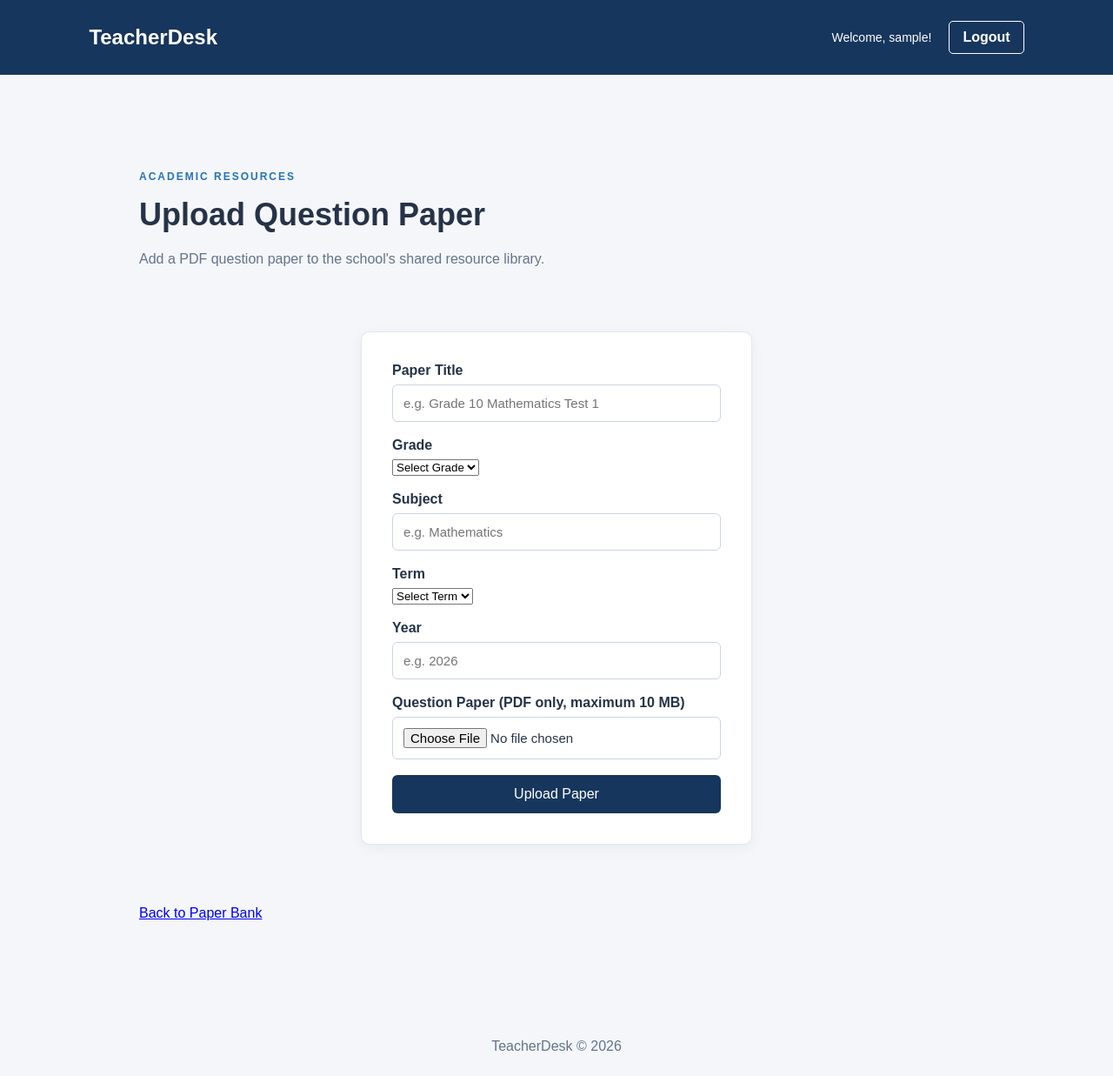
After one commit to ItumelengRandyMalau/teacherdesk, a Flask app: page /papers/upload in a window 1280 px wide. The commit adds this page. Shown: the whole page at 87% size. Run offline with Flask 3, Linux system fonts and the light colour scheme; the visitor is signed in with stand-in values (Sample User, id 1); some libraries are stand-ins or nearby versions.

Commit message:
Add Question Paper Bank feature with upload, download, and delete functionality

```diff
--- a/app/__init__.py
+++ b/app/__init__.py
@@ -26,7 +26,12 @@ def create_app():
         raise RuntimeError("MONGO_URI is not configured.")
 
     mongo.init_app(app)
+
     app.register_blueprint(auth, url_prefix="/auth")
+
+    # Register the Question Paper Bank routes.
+    from app.papers import papers
+    app.register_blueprint(papers, url_prefix="/papers")
 
 
     @app.before_request
--- a/app/papers/routes.py
+++ b/app/papers/routes.py
@@ -0,0 +1,142 @@
+
+from datetime import datetime, timezone
+from io import BytesIO
+
+from bson import ObjectId
+from flask import (
+    render_template,
+    request,
+    redirect,
+    url_for,
+    session,
+    flash,
+    abort,
+    send_file
+)
+from gridfs import GridFS
+from gridfs.errors import NoFile
+from werkzeug.utils import secure_filename
+
+from app import mongo
+from app.decorators import login_required, role_required
+from app.papers import papers
+
+
+# Only PDF documents are accepted by the Question Paper Bank.
+ALLOWED_EXTENSION = ".pdf"
+
+
+@papers.route("/")
+@login_required
+def paper_bank():
+
+    # Retrieve the uploaded papers, newest first.
+    question_papers = list(
+        GridFS(mongo.db).find().sort("uploadDate", -1)
+    )
+
+    return render_template(
+        "paper_bank.html",
+        username=session["username"],
+        question_papers=question_papers
+    )
+
+
+@papers.route("/upload", methods=["GET", "POST"])
+@role_required("admin", "teacher")
+def upload_paper():
+
+    if request.method == "POST":
+
+        title = request.form.get("title", "").strip()
+        grade = request.form.get("grade", "").strip()
+        subject = request.form.get("subject", "").strip()
+        term = request.form.get("term", "").strip()
+        year = request.form.get("year", "").strip()
+
+        uploaded_file = request.files.get("paper")
+
+        if not all([title, grade, subject, term, year, uploaded_file]):
+            flash("Please complete all fields and select a PDF file.")
+            return redirect(url_for("papers.upload_paper"))
+
+        if not year.isdigit() or len(year) != 4:
+            flash("Please enter a valid four-digit year.")
+            return redirect(url_for("papers.upload_paper"))
+
+        filename = secure_filename(uploaded_file.filename or "")
+
+        if not filename.lower().endswith(ALLOWED_EXTENSION):
+            flash("Only PDF files are allowed.")
+            return redirect(url_for("papers.upload_paper"))
+
+        # Check the actual file signature rather than trusting its extension.
+        file_signature = uploaded_file.stream.read(5)
+        uploaded_file.stream.seek(0)
+
+        if file_signature != b"%PDF-":
+            flash("The selected file is not a valid PDF document.")
+            return redirect(url_for("papers.upload_paper"))
+
+        metadata = {
+            "title": title,
+            "grade": grade,
+            "subject": subject,
+            "term": term,
+            "year": int(year),
+            "uploaded_by": session["user_id"],
+            "uploader_name": session["username"],
+            "uploaded_at": datetime.now(timezone.utc)
+        }
+
+        # GridFS stores the PDF in MongoDB, not on Render's local disk.
+        GridFS(mongo.db).put(
+            uploaded_file.stream,
+            filename=filename,
+            content_type="application/pdf",
+            metadata=metadata
+        )
+
+        flash("Question paper uploaded successfully.")
+        return redirect(url_for("papers.paper_bank"))
+
+    return render_template(
+        "upload_paper.html",
+        username=session["username"]
+    )
+
+
+@papers.route("/<paper_id>/download")
+@login_required
+def download_paper(paper_id):
+
+    if not ObjectId.is_valid(paper_id):
+        abort(404)
+
+    try:
+        paper = GridFS(mongo.db).get(ObjectId(paper_id))
+    except NoFile:
+        abort(404)
+
+    return send_file(
+        BytesIO(paper.read()),
+        mimetype="application/pdf",
+        as_attachment=True,
+        download_name=paper.filename
+    )
+
+
+@papers.route("/<paper_id>/delete", methods=["POST"])
+@role_required("admin")
+def delete_paper(paper_id):
+
+    if not ObjectId.is_valid(paper_id):
+        abort(404)
+
+    try:
+        GridFS(mongo.db).delete(ObjectId(paper_id))
+    except NoFile:
+        abort(404)
+
+    flash("Question paper deleted successfully.")
+    return redirect(url_for("papers.paper_bank"))
--- a/app/templates/teacher.html
+++ b/app/templates/teacher.html
@@ -6,7 +6,7 @@ endblock %} {% block header %}
   <div class="nav-user">
     <span>Welcome, {{ username }}!</span>
     <form method="POST" action="{{ url_for('auth.logout') }}">
-      <input type="hidden" name="csrf_token" value="{{ csrf_token() }}">
+      <input type="hidden" name="csrf_token" value="{{ csrf_token() }}" />
       <button type="submit">Logout</button>
     </form>
   </div>
@@ -18,6 +18,10 @@ endblock %} {% block header %}
   <h2>My Teaching Dashboard</h2>
 
   <p class="intro">View your assigned classes and subjects.</p>
+
+  <p>
+    <a href="{{ url_for('papers.paper_bank') }}"> Open Question Paper Bank </a>
+  </p>
 
   <section class="modules">
     <div class="module">
--- /dev/null
+++ b/app/templates/upload_paper.html
@@ -0,0 +1,111 @@
+{% extends "base.html" %} {% block title %}Upload Question Paper | TeacherDesk{%
+endblock %} {% block header %}
+<header class="navbar">
+  <h1>TeacherDesk</h1>
+
+  <div class="nav-user">
+    <span>Welcome, {{ username }}!</span>
+    <form method="POST" action="{{ url_for('auth.logout') }}">
+      <input type="hidden" name="csrf_token" value="{{ csrf_token() }}" />
+      <button type="submit">Logout</button>
+    </form>
+  </div>
+</header>
+{% endblock %} {% block content %}
+<main class="welcome">
+  <p class="eyebrow">ACADEMIC RESOURCES</p>
+
+  <h2>Upload Question Paper</h2>
+
+  <p class="intro">
+    Add a PDF question paper to the school's shared resource library.
+  </p>
+
+  {% with messages = get_flashed_messages() %} {% if messages %} {% for message
+  in messages %}
+  <p class="message">{{ message }}</p>
+  {% endfor %} {% endif %} {% endwith %}
+
+  <section class="register-container">
+    <form
+      method="POST"
+      action="{{ url_for('papers.upload_paper') }}"
+      enctype="multipart/form-data"
+    >
+      <input type="hidden" name="csrf_token" value="{{ csrf_token() }}" />
+
+      <div class="form-group">
+        <label for="title">Paper Title</label>
+        <input
+          type="text"
+          id="title"
+          name="title"
+          placeholder="e.g. Grade 10 Mathematics Test 1"
+          required
+        />
+      </div>
+
+      <div class="form-group">
+        <label for="grade">Grade</label>
+        <select id="grade" name="grade" required>
+          <option value="">Select Grade</option>
+          {% for grade in range(8, 13) %}
+          <option value="{{ grade }}">Grade {{ grade }}</option>
+          {% endfor %}
+        </select>
+      </div>
+
+      <div class="form-group">
+        <label for="subject">Subject</label>
+        <input
+          type="text"
+          id="subject"
+          name="subject"
+          placeholder="e.g. Mathematics"
+          required
+        />
+      </div>
+
+      <div class="form-group">
+        <label for="term">Term</label>
+        <select id="term" name="term" required>
+          <option value="">Select Term</option>
+          {% for term in range(1, 5) %}
+          <option value="{{ term }}">Term {{ term }}</option>
+          {% endfor %}
+        </select>
+      </div>
+
+      <div class="form-group">
+        <label for="year">Year</label>
+        <input
+          type="number"
+          id="year"
+          name="year"
+          min="2000"
+          max="2100"
+          placeholder="e.g. 2026"
+          required
+        />
+      </div>
+
+      <div class="form-group">
+        <label for="paper">Question Paper (PDF only, maximum 10 MB)</label>
+        <input
+          type="file"
+          id="paper"
+          name="paper"
+          accept=".pdf,application/pdf"
+          required
+        />
+      </div>
+
+      <button type="submit">Upload Paper</button>
+    </form>
+  </section>
+
+  <p>
+    <a href="{{ url_for('papers.paper_bank') }}">Back to Paper Bank</a>
+  </p>
+</main>
+{% endblock %}
```
Also changed, not shown: app/templates/admin.html (+6 -3 lines), app/templates/clerk.html (+7 -1 lines), app/templates/paper_bank.html (added, +100 -0 lines).
